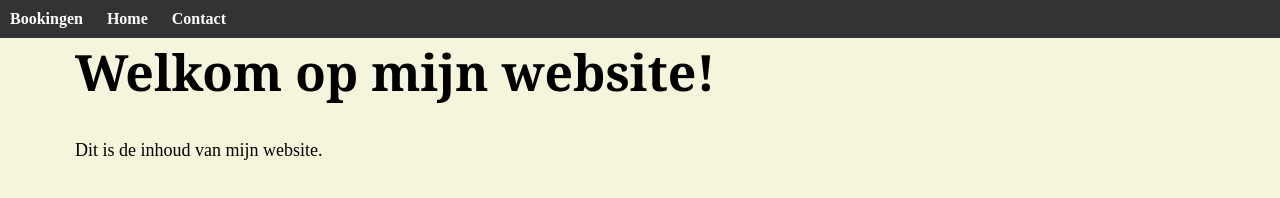
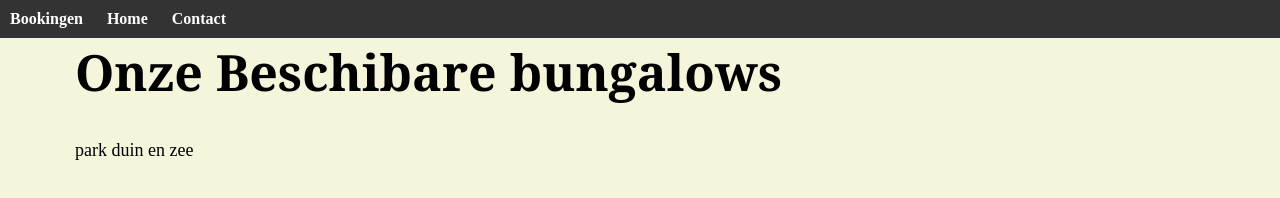
Before and after one commit to daan4020/webtech, a plain HTML site: page booking.html in a window 1280 px wide. Drawn offline with Linux system fonts and the light colour scheme.

Commit message:
Update booking.html
hh

```diff
--- a/booking.html
+++ b/booking.html
@@ -17,9 +17,9 @@
 		</ul>
 	</nav>
 
-	<h1>Welkom op mijn website!</h1>
+	<h1>Onze Beschibare bungalows</h1>
 
-	<p>Dit is de inhoud van mijn website.</p>
+	<p>park duin en zee</p>
 
 </body>
 </html>
```
